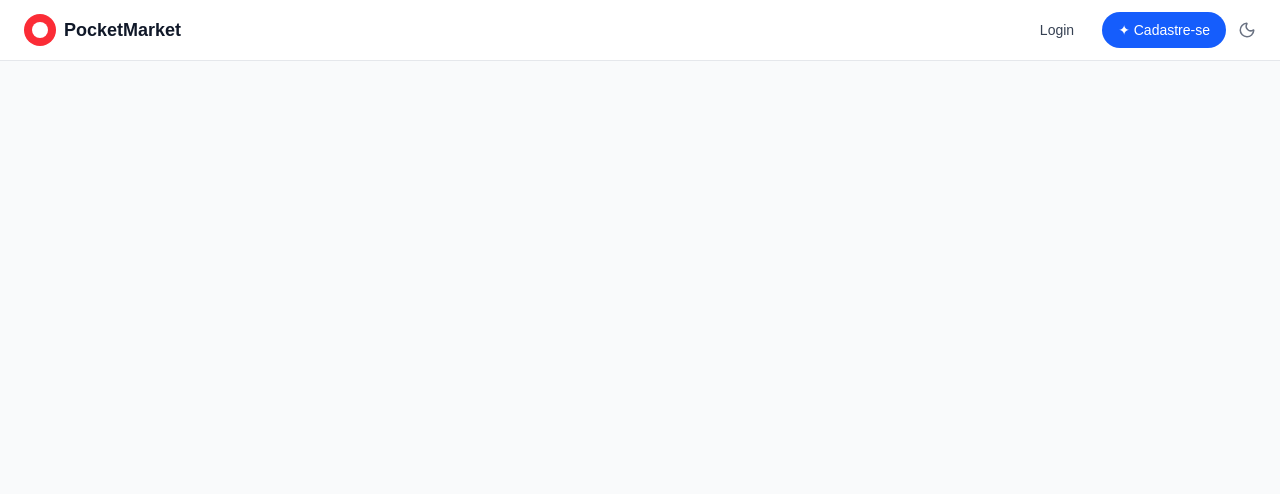
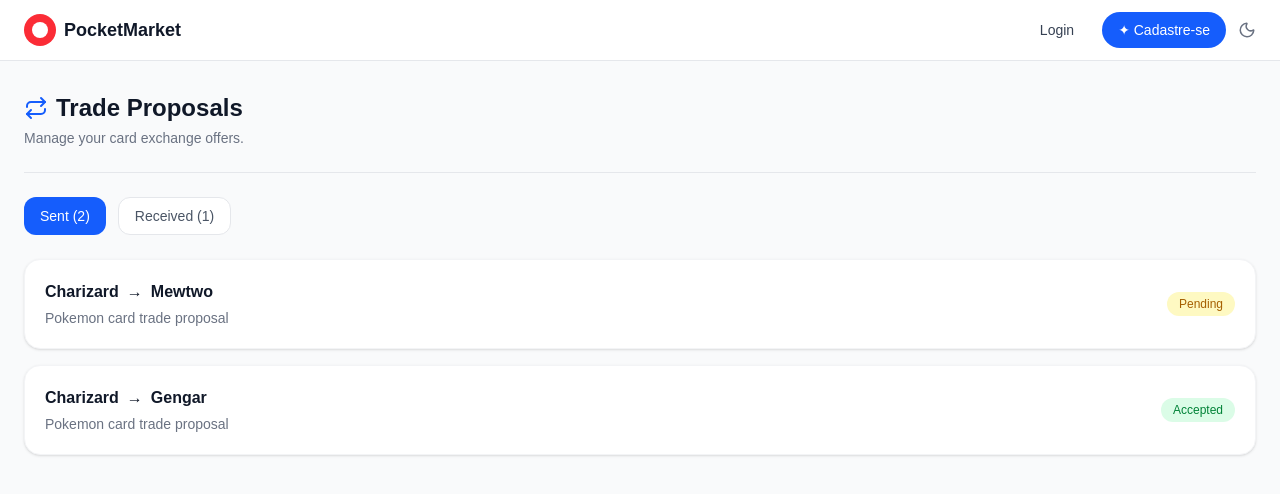
Before and after one commit to adry4nbr/PocketMarket-Frontend, a React (Vite) app: page /trades in a window 1280 px wide. Shown: the top 494 px of the page. Built offline with nearby package versions, Linux system fonts and the light colour scheme.

Commit message:
git commit -m "feat(trades): implement trade proposals module"

```diff
--- a/src/App.jsx
+++ b/src/App.jsx
@@ -6,6 +6,7 @@ import LoginPage from "./pages/LoginPage";
 import RegisterPage from "./pages/RegisterPage";
 import CollectionPage from "./pages/CollectionPage";
 import FavoritesPage from "./pages/FavoritesPage";
+import TradesPage from "./pages/TradesPage";
 
 export default function App() {
   return (
@@ -18,6 +19,7 @@ export default function App() {
           <Route path="/register" element={<RegisterPage />} />
           <Route path="/collection" element={<CollectionPage />} />
           <Route path="/favorites" element={<FavoritesPage />} />
+          <Route path="/trades" element={<TradesPage />}/>
         </Routes>
       </BrowserRouter>
     </AuthProvider>
--- a/src/components/shared/Navbar.jsx
+++ b/src/components/shared/Navbar.jsx
@@ -10,6 +10,7 @@ import {
   Moon,
   Menu,
   X,
+  Repeat,
 } from "lucide-react";
 import { useAuth } from "../../context/AuthContext";
 import { useTheme } from "../../context/ThemeContext";
@@ -66,6 +67,13 @@ export default function Navbar() {
             >
               <Heart size={16} />
               Favorites
+            </NavLink>
+            <NavLink
+                to="/trades"
+                className="flex items-center gap-1 text-sm font-medium text-gray-600 dark:text-gray-400 hover:text-blue-600 dark:hover:text-blue-400 transition-colors"
+            >
+              <Repeat size={16} />
+              Trades
             </NavLink>
           </div>
         )}
@@ -163,6 +171,14 @@ export default function Navbar() {
                 <Heart size={16} />
                 Favorites
               </NavLink>
+              <NavLink
+                  to="/trades"
+                  onClick={() => setMenuOpen(false)}
+                  className="flex items-center gap-2 px-2 py-2 text-sm text-gray-600 dark:text-gray-400 hover:text-blue-600 dark:hover:text-blue-400 rounded-xl hover:bg-gray-50 dark:hover:bg-gray-800 transition-colors"
+              >
+                <Repeat size={16} />
+                Trades
+              </NavLink>
               <button
                 onClick={handleLogout}
                 className="flex items-center gap-2 px-2 py-2 text-sm text-red-500 dark:text-red-400 hover:bg-red-50 dark:hover:bg-red-950 rounded-xl transition-colors"
--- /dev/null
+++ b/src/components/shared/TradeModal.jsx
@@ -0,0 +1,57 @@
+export default function TradeModal({
+                                       isOpen,
+                                       onClose,
+                                       card
+                                   }) {
+    if (!isOpen) return null;
+
+    const myCards = [
+        { id: 1, name: "Pikachu" },
+        { id: 2, name: "Mewtwo" },
+        { id: 3, name: "Gengar" }
+    ];
+
+    return (
+        <div
+            className="fixed inset-0 bg-black/50 z-50 flex items-center justify-center"
+            onClick={onClose}
+        >
+            <div
+                className="bg-white p-6 rounded-xl w-96"
+                onClick={(e) => e.stopPropagation()}
+            >
+                <h2 className="text-xl font-bold mb-4">
+                    Propor troca por {card.name}
+                </h2>
+
+                <p className="text-gray-500 mb-4">
+                    Escolha uma carta da sua coleção:
+                </p>
+
+                <div className="space-y-2">
+                    {myCards.map((myCard) => (
+                        <button
+                            key={myCard.id}
+                            className="w-full border p-3 rounded-lg hover:bg-gray-100"
+                            onClick={() => {
+                                alert(
+                                    `Proposta enviada: ${myCard.name} por ${card.name}`
+                                );
+                                onClose();
+                            }}
+                        >
+                            {myCard.name}
+                        </button>
+                    ))}
+                </div>
+
+                <button
+                    onClick={onClose}
+                    className="mt-4 w-full bg-gray-200 py-2 rounded-lg"
+                >
+                    Cancelar
+                </button>
+            </div>
+        </div>
+    );
+}
--- /dev/null
+++ b/src/mock/trades.js
@@ -0,0 +1,23 @@
+export const sentTrades = [
+    {
+        id: 1,
+        offeredCard: "Charizard",
+        requestedCard: "Mewtwo",
+        status: "Pending",
+    },
+    {
+        id: 2,
+        offeredCard: "Charizard",
+        requestedCard: "Gengar",
+        status: "Accepted",
+    },
+];
+
+export const receivedTrades = [
+    {
+        id: 3,
+        offeredCard: "Blastoise",
+        requestedCard: "Charizard",
+        status: "Rejected",
+    },
+];
--- /dev/null
+++ b/src/pages/TradesPage.jsx
@@ -0,0 +1,111 @@
+import { useState } from "react";
+import { Repeat } from "lucide-react";
+import { sentTrades, receivedTrades } from "../mock/trades";
+
+export default function TradesPage() {
+    const [activeTab, setActiveTab] = useState("sent");
+
+    const trades =
+        activeTab === "sent"
+            ? sentTrades
+            : receivedTrades;
+
+    function getStatusStyle(status) {
+        switch (status) {
+            case "Accepted":
+                return "bg-green-100 text-green-700 dark:bg-green-900/30 dark:text-green-400";
+            case "Rejected":
+                return "bg-red-100 text-red-700 dark:bg-red-900/30 dark:text-red-400";
+            default:
+                return "bg-yellow-100 text-yellow-700 dark:bg-yellow-900/30 dark:text-yellow-400";
+        }
+    }
+
+    return (
+        <div className="min-h-screen bg-gray-50 dark:bg-gray-950 px-6 py-8 transition-colors duration-200">
+
+            {/* Header */}
+            <div className="mb-6">
+                <h1 className="text-2xl font-bold text-gray-900 dark:text-gray-100 flex items-center gap-2">
+                    <Repeat size={24} className="text-blue-600" />
+                    Trade Proposals
+                </h1>
+
+                <p className="text-gray-500 dark:text-gray-400 text-sm mt-1">
+                    Manage your card exchange offers.
+                </p>
+            </div>
+
+            <hr className="mb-6 border-gray-200 dark:border-gray-700" />
+
+            {/* Tabs */}
+            <div className="flex gap-3 mb-6">
+                <button
+                    onClick={() => setActiveTab("sent")}
+                    className={`px-4 py-2 rounded-xl text-sm font-medium transition-colors ${
+                        activeTab === "sent"
+                            ? "bg-blue-600 text-white"
+                            : "bg-white dark:bg-gray-900 border border-gray-200 dark:border-gray-700 text-gray-600 dark:text-gray-300"
+                    }`}
+                >
+                    Sent ({sentTrades.length})
+                </button>
+
+                <button
+                    onClick={() => setActiveTab("received")}
+                    className={`px-4 py-2 rounded-xl text-sm font-medium transition-colors ${
+                        activeTab === "received"
+                            ? "bg-blue-600 text-white"
+                            : "bg-white dark:bg-gray-900 border border-gray-200 dark:border-gray-700 text-gray-600 dark:text-gray-300"
+                    }`}
+                >
+                    Received ({receivedTrades.length})
+                </button>
+            </div>
+
+            {/* Conteúdo */}
+            {trades.length === 0 ? (
+                <div className="text-center py-20 text-gray-400 dark:text-gray-500">
+                    <p className="text-lg font-medium">
+                        No trade proposals yet.
+                    </p>
+
+                    <p className="text-sm mt-1">
+                        Trade offers will appear here.
+                    </p>
+                </div>
+            ) : (
+                <div className="space-y-4">
+                    {trades.map((trade) => (
+                        <div
+                            key={trade.id}
+                            className="bg-white dark:bg-gray-900 rounded-2xl border border-gray-100 dark:border-gray-700 shadow-sm p-5 transition-colors duration-200"
+                        >
+                            <div className="flex justify-between items-center">
+                                <div>
+                                    <p className="font-bold text-gray-900 dark:text-gray-100">
+                                        {trade.offeredCard}
+                                        <span className="mx-2">→</span>
+                                        {trade.requestedCard}
+                                    </p>
+
+                                    <p className="text-sm text-gray-500 dark:text-gray-400 mt-1">
+                                        Pokemon card trade proposal
+                                    </p>
+                                </div>
+
+                                <span
+                                    className={`px-3 py-1 rounded-full text-xs font-medium ${getStatusStyle(
+                                        trade.status
+                                    )}`}
+                                >
+                  {trade.status}
+                </span>
+                            </div>
+                        </div>
+                    ))}
+                </div>
+            )}
+        </div>
+    );
+}
```
Also changed, not shown: src/components/shared/CardDetailModal.jsx (+56 -20 lines), 1 other file (tests, documents, lock files or other folders).
